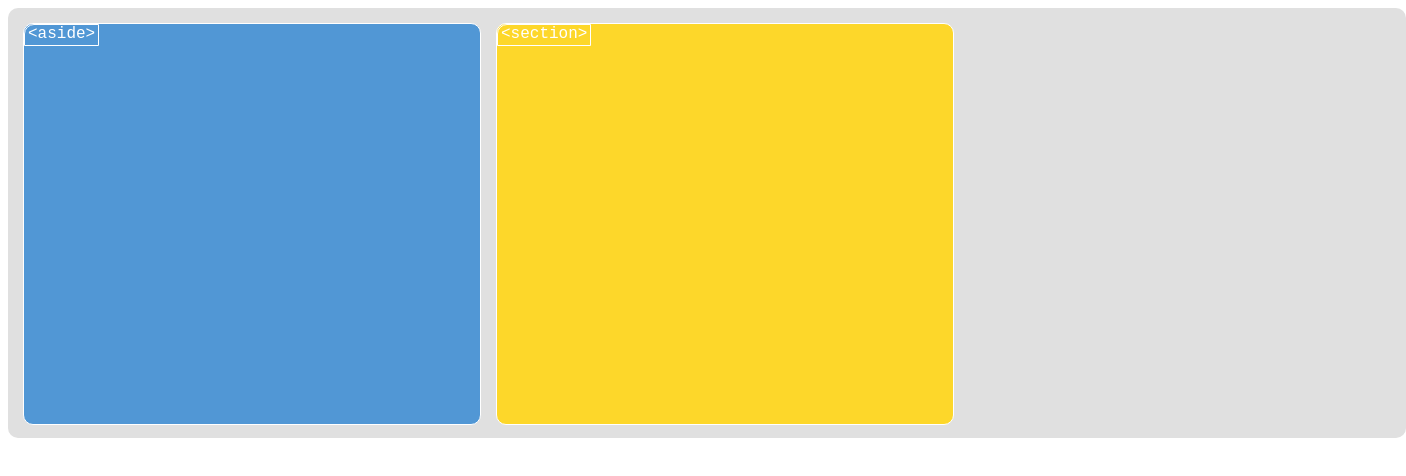
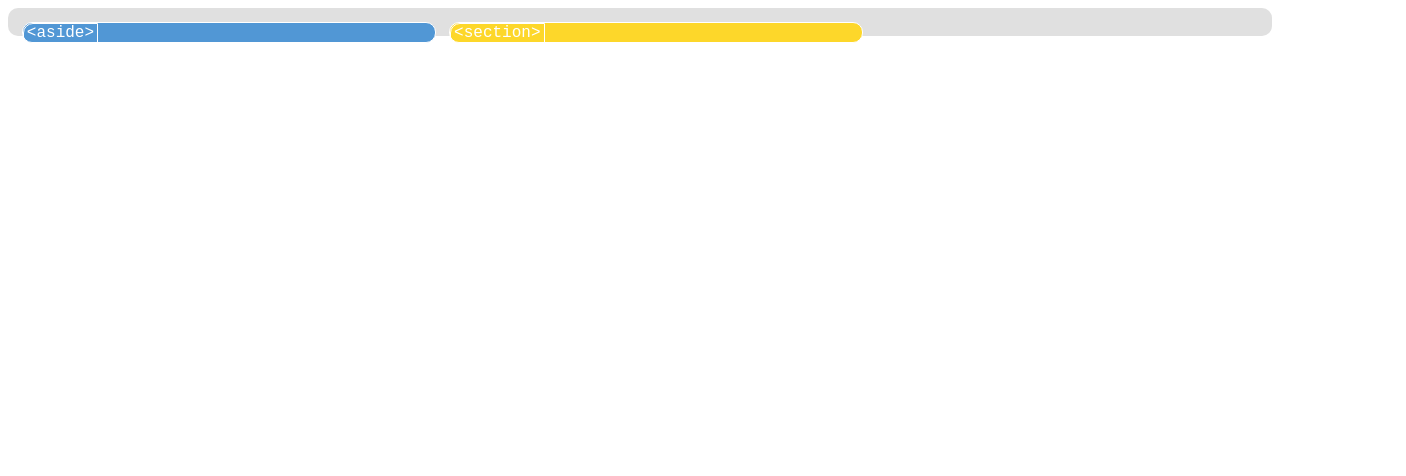
Before and after one commit to Bazsa72/ISZK_Gyak, a plain HTML site: page index.html in a window 1280 px wide. Shown: the whole page, 1406 px wide, since content can reach past the window. Drawn offline with Linux system fonts and the light colour scheme.

Commit message:
Update index.css

```diff
--- a/index.css
+++ b/index.css
@@ -27,20 +27,20 @@ section {
 }
 aside,
 section {
-    margin-right: 15px;
+    margin-right: 1.096%;
 }
 .container {
-    width: 1368px;
-    height: 400px;
-    padding: 15px;
+    width: 53,4375vw;
+    height: 37,0vh;
+    padding: 1.096%;
 }
 aside {
-    width: 456px;
-    height: 400px;
+    width: 33.3%;
+    height: 100%;
     float: left;
 }
 section {
-    width: 456px;
-    height: 400px;
+    width: 33.3%;
+    height: 100%;
     float: left;
 }
```
